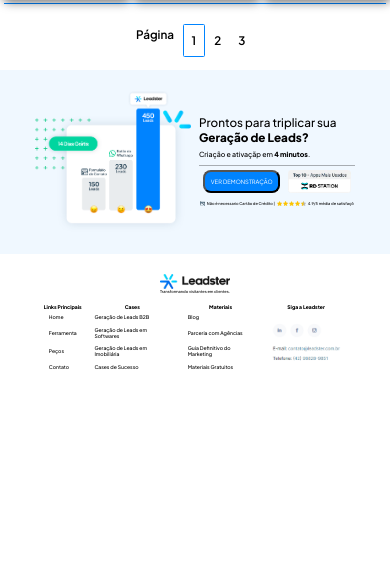
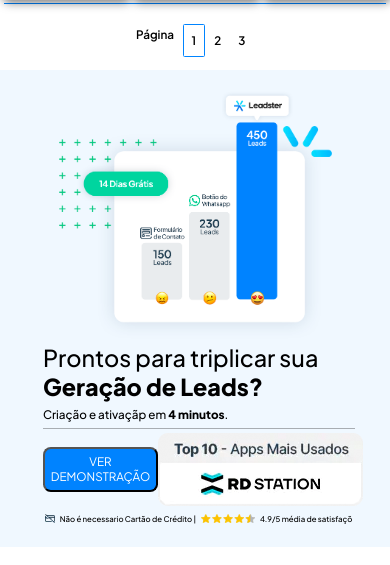
Before and after one commit to JuniorPrado-dev/landing-page-case-leadiste, a Next.js app: page / in a window 390 px wide. Shown: the part 1001-1566 px from the top of the page. Before the commit the page ends 1395 px from the top, so only its background shows below. Built offline with nearby package versions, Linux system fonts and the light colour scheme.

Commit message:
add busines component mobiles config styles.

```diff
--- a/src/componentes/busines/style.ts
+++ b/src/componentes/busines/style.ts
@@ -9,10 +9,25 @@
     width: 100%;
     padding: 5vw 0;
     height: fit-content;
+    //para mobiles
+    @media (max-width: 400px) {
+        display: flex;
+        flex-direction: column;
+        background-color:#F0F8FF;
+        align-items: center;
+        justify-content: center;
+        width: 100%;
+        padding: 5vw 0;
+        height: fit-content;
+    }
 `;
 
 export const ImageStyled=styled.img`
     width:40%;
+    //para mobiles
+    @media (max-width: 400px) {
+        width:70%;
+    }
 `;
 export const InfoStyled=styled.div`
     display: flex;
@@ -28,6 +43,11 @@
         font-weight: 800;
     }
     font-family: var(--font-plusJ-variable);
+    //para mobiles
+    @media (max-width: 400px) {
+        font-size: 6vw;
+    }
+
     `;
 export const TextStyled = styled.p`
     font-size: 1.8vw;
@@ -37,6 +57,10 @@
         font-weight: 800;
     }
     font-family: var(--font-plusJ-variable);
+    //para mobiles
+    @media (max-width: 400px) {
+        font-size: 3vw;
+    }
     `;
 
 export const ContainerVStyled=styled.div`
@@ -44,6 +68,10 @@
     flex-direction: column;
     margin-left: 2vw;
     width: 40%;
+    //para mobiles
+    @media (max-width: 400px) {
+        width:80%;
+    }
 `;
 export const ContainerHStyled=styled.div`
     display: flex;
@@ -64,10 +92,28 @@
         font-size: 1.6vw;
         cursor: pointer;
     }
+    //para mobiles
+    @media (max-width: 400px) {
+        background-color: #0083ff;
+        padding:1.5vw ;
+        font-size: 3vw;
+        border-radius: 2vw;
+        text-transform: uppercase;
+        font-family: var(--font-plusJ-variable);
+        color: white;
+        &:hover{
+            font-size: 3vw;
+            cursor: pointer;
+        }
+    }
     `;
 
 export const SmallImageStyled=styled.img`
     height:1.3vw;
+    //para mobiles
+    @media (max-width: 400px) {
+        height:2.4vw;
+    }
 `;
 export const SmallTextStyled = styled.p`
     font-size: 1vw;
@@ -76,4 +122,8 @@
         font-weight: 800;
     }
     font-family: var(--font-plusJ-variable);
+    //para mobiles
+    @media (max-width: 400px) {
+        font-size: 2vw;
+    }
     `;
```
